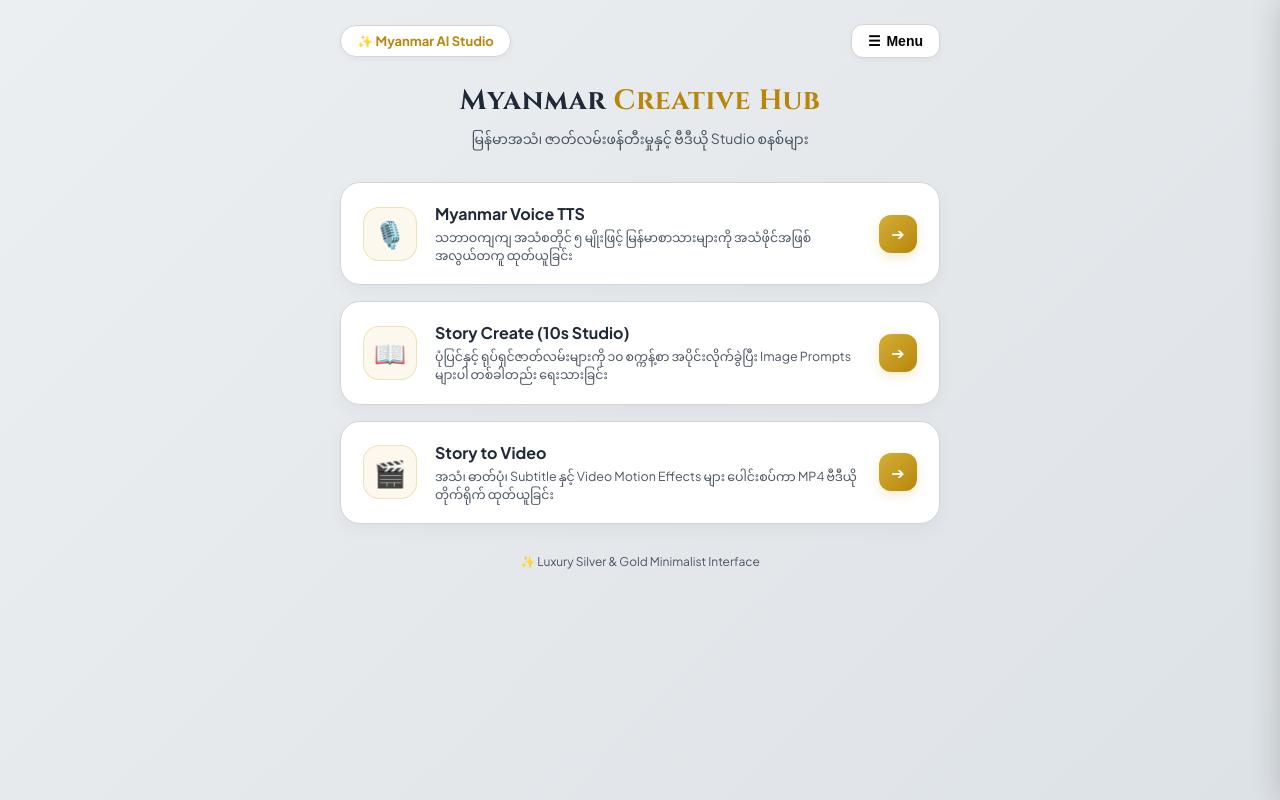
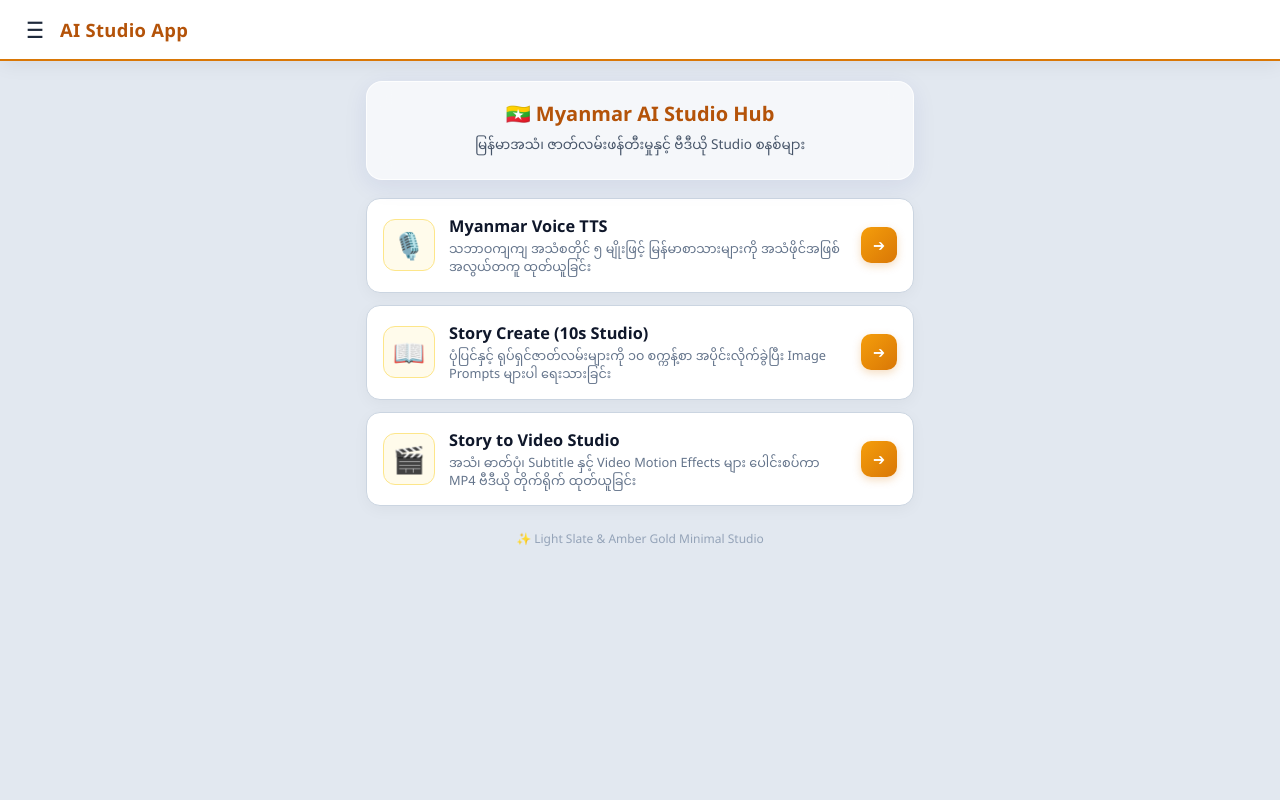
Before and after one commit to nainelinnoo-cmd/myanmar-tts-app, a website: page public/index.html in a window 1280 px wide. Drawn offline with Linux system fonts and the light colour scheme; a web font is replaced by a local one.

Commit message:
Update index.html

```diff
--- a/public/index.html
+++ b/public/index.html
@@ -1,365 +1,360 @@
 <!DOCTYPE html>
-<html lang="my" oncontextmenu="return false;">
+<html lang="my">
 <head>
   <meta charset="UTF-8">
   <meta name="viewport" content="width=device-width, initial-scale=1.0">
-  <title>Myanmar AI Studio - ပင်မစာမျက်နှာ</title>
+  <title>Myanmar AI Studio Hub - AI Studio App</title>
   <link rel="preconnect" href="https://fonts.googleapis.com">
   <link rel="preconnect" href="https://fonts.gstatic.com" crossorigin>
-  <link href="https://fonts.googleapis.com/css2?family=Cinzel:wght@600;700&family=Padauk:wght@400;700&family=Plus+Jakarta+Sans:wght@400;500;600;700&display=swap" rel="stylesheet">
+  <link href="https://fonts.googleapis.com/css2?family=Padauk:wght@400;700&display=swap" rel="stylesheet">
   <style>
-    :root {
-      --silver-bg: #EAECEF;
-      --silver-card: #FFFFFF;
-      --silver-border: #D1D5DB;
-      --silver-subtle: #F3F4F6;
-      --gold-primary: #D4AF37;
-      --gold-dark: #B8860B;
-      --gold-light: #FDF8ED;
-      --gold-glow: rgba(212, 175, 55, 0.25);
-      --text-main: #1F2937;
-      --text-sub: #4B5563;
-    }
-
-    /* စာသားများ Select မှတ်ခြင်းနှင့် Copy ကူးခြင်းကို အပြည့်အဝ ပိတ်ထားခြင်း */
     * {
-      box-sizing: border-box;
       margin: 0;
       padding: 0;
+      box-sizing: border-box;
+      font-family: 'Padauk', 'Segoe UI', Tahoma, Geneva, Verdana, sans-serif;
       -webkit-user-select: none;
       -moz-user-select: none;
       -ms-user-select: none;
       user-select: none;
-      -webkit-touch-callout: none;
     }
 
     body {
-      background: linear-gradient(135deg, #ECEFF2 0%, #DDE2E6 100%);
-      font-family: 'Padauk', 'Plus Jakarta Sans', sans-serif;
-      color: var(--text-main);
-      padding: 24px 16px;
+      background-color: #e2e8f0;
+      color: #0f172a;
+      overflow-x: hidden;
       min-height: 100vh;
-      display: flex;
-      justify-content: center;
-      position: relative;
-      overflow-x: hidden;
+      padding-bottom: 40px;
     }
 
-    .container {
-      width: 100%;
-      max-width: 600px;
-    }
-
-    /* Top Nav */
-    .top-nav {
+    /* Top Navigation Bar */
+    .navbar {
       display: flex;
       justify-content: space-between;
       align-items: center;
-      margin-bottom: 24px;
+      padding: 12px 20px;
+      background-color: #ffffff;
+      box-shadow: 0 4px 20px rgba(0, 0, 0, 0.06);
+      position: sticky;
+      top: 0;
+      z-index: 100;
+      border-bottom: 2px solid #d97706;
     }
-    .brand-badge {
-      display: inline-flex;
-      align-items: center;
-      gap: 6px;
-      padding: 7px 16px;
-      background: #FFFFFF;
-      border: 1px solid var(--silver-border);
-      border-radius: 9999px;
-      font-size: 13px;
-      color: var(--gold-dark);
-      font-weight: 700;
-      box-shadow: 0 2px 6px rgba(0,0,0,0.04);
-    }
-    .menu-trigger {
-      background: #FFFFFF;
-      border: 1px solid var(--silver-border);
-      border-radius: 12px;
-      padding: 8px 16px;
-      cursor: pointer;
-      font-size: 14px;
-      font-weight: 600;
+
+    .nav-left {
       display: flex;
       align-items: center;
-      gap: 6px;
-      box-shadow: 0 2px 6px rgba(0,0,0,0.04);
-      transition: all 0.2s;
-    }
-    .menu-trigger:active {
-      transform: scale(0.96);
+      gap: 10px;
+      white-space: nowrap;
     }
 
-    /* Slide Menu Drawer (ဖုန်းညာဘက်အပေါ်) */
-    .menu-drawer {
+    .logo {
+      font-size: 1.15rem;
+      font-weight: bold;
+      color: #b45309;
+      letter-spacing: 0.3px;
+    }
+
+    .menu-btn {
+      background: none;
+      border: none;
+      color: #1e293b;
+      font-size: 1.4rem;
+      cursor: pointer;
+      padding: 2px 6px;
+      border-radius: 6px;
+    }
+
+    /* Background Overlay */
+    .overlay {
       position: fixed;
       top: 0;
-      right: -290px;
-      width: 280px;
-      height: 100vh;
-      background: #FFFFFF;
-      border-left: 2.5px solid var(--gold-primary);
-      box-shadow: -10px 0 30px rgba(0,0,0,0.18);
-      z-index: 1000;
-      transition: right 0.3s cubic-bezier(0.4, 0, 0.2, 1);
-      padding: 26px 20px;
+      left: 0;
+      width: 100%;
+      height: 100%;
+      background: rgba(15, 23, 42, 0.5);
+      opacity: 0;
+      visibility: hidden;
+      transition: 0.3s ease;
+      z-index: 998;
+      backdrop-filter: blur(2px);
+    }
+
+    .overlay.active {
+      opacity: 1;
+      visibility: visible;
+    }
+
+    /* Left Side Slide Menu */
+    .slide-menu {
+      position: fixed;
+      top: 0;
+      left: -300px;
+      width: 270px;
+      height: 100%;
+      background-color: #ffffff;
+      box-shadow: 5px 0 25px rgba(0, 0, 0, 0.15);
+      transition: left 0.3s ease;
+      z-index: 999;
       display: flex;
       flex-direction: column;
     }
-    .menu-drawer.open { right: 0; }
 
-    .menu-overlay {
-      position: fixed;
-      top: 0;
+    .slide-menu.active {
       left: 0;
-      width: 100vw;
-      height: 100vh;
-      background: rgba(0,0,0,0.45);
-      z-index: 999;
-      opacity: 0;
-      pointer-events: none;
-      transition: opacity 0.3s ease;
-      backdrop-filter: blur(2px);
     }
-    .menu-overlay.open { opacity: 1; pointer-events: auto; }
 
     .menu-header {
       display: flex;
       justify-content: space-between;
       align-items: center;
-      margin-bottom: 24px;
-      border-bottom: 1px solid #E5E7EB;
-      padding-bottom: 14px;
-    }
-    .menu-header h3 {
-      font-family: 'Cinzel', serif;
-      color: var(--gold-dark);
-      font-size: 18px;
-      letter-spacing: 0.5px;
-    }
-    .close-btn {
-      font-size: 26px;
-      cursor: pointer;
-      color: var(--text-sub);
-      line-height: 1;
+      padding: 16px 18px;
+      border-bottom: 1px solid #e2e8f0;
     }
 
-    .menu-items a {
+    .menu-title {
+      font-size: 1.05rem;
+      font-weight: bold;
+      color: #475569;
+    }
+
+    .close-btn {
+      background: none;
+      border: none;
+      color: #1e293b;
+      font-size: 1.3rem;
+      cursor: pointer;
+    }
+
+    .menu-links {
+      list-style: none;
+      padding: 12px 10px;
+      flex-grow: 1;
+    }
+
+    .menu-links li {
+      margin-bottom: 6px;
+    }
+
+    .menu-links a {
       display: flex;
       align-items: center;
       gap: 12px;
-      padding: 14px 16px;
+      padding: 10px 14px;
+      color: #334155;
       text-decoration: none;
-      color: var(--text-main);
-      font-size: 15px;
-      font-weight: 600;
-      border-radius: 12px;
-      margin-bottom: 10px;
-      transition: 0.2s;
-    }
-    .menu-items a:hover {
-      background: var(--gold-light);
-      color: var(--gold-dark);
-    }
-    .menu-items a.active {
-      background: var(--gold-light);
-      color: var(--gold-dark);
-      border-left: 4px solid var(--gold-primary);
+      border-radius: 10px;
+      font-size: 0.9rem;
+      transition: all 0.2s;
     }
 
-    /* Header Title */
-    .hero-box {
-      text-align: center;
-      margin-bottom: 26px;
-    }
-    .hero-box h1 {
-      font-family: 'Cinzel', serif;
-      font-size: 28px;
-      color: var(--text-main);
-      letter-spacing: 0.5px;
-    }
-    .hero-box h1 span {
-      color: var(--gold-dark);
-    }
-    .hero-box p {
-      font-size: 14px;
-      color: var(--text-sub);
-      margin-top: 6px;
+    .menu-links a:hover,
+    .menu-links a.active {
+      background-color: #fef3c7;
+      color: #b45309;
+      font-weight: 600;
     }
 
-    /* Studio App Cards */
-    .app-grid {
+    /* Main Container */
+    .container {
+      padding: 20px 16px;
+      max-width: 580px;
+      margin: auto;
+    }
+
+    /* Glassmorphism Header Box */
+    .glass-header {
+      background: rgba(255, 255, 255, 0.65);
+      backdrop-filter: blur(12px);
+      -webkit-backdrop-filter: blur(12px);
+      padding: 18px 16px;
+      border-radius: 16px;
+      margin-bottom: 18px;
+      box-shadow: 0 6px 24px rgba(31, 38, 135, 0.08);
+      border: 1px solid rgba(255, 255, 255, 0.8);
+      text-align: center;
+    }
+
+    .glass-header h2 {
+      color: #b45309;
+      font-size: 1.25rem;
+      margin-bottom: 4px;
+      font-weight: 700;
+    }
+
+    .glass-header p {
+      color: #475569;
+      font-size: 0.85rem;
+    }
+
+    /* Hub App Cards List */
+    .app-cards-list {
       display: flex;
       flex-direction: column;
-      gap: 16px;
+      gap: 12px;
     }
+
     .app-card {
-      background: var(--silver-card);
-      border: 1px solid var(--silver-border);
-      border-radius: 20px;
-      padding: 20px 22px;
+      display: flex;
+      align-items: center;
+      gap: 14px;
+      background: #ffffff;
+      padding: 16px;
+      border-radius: 14px;
+      border: 1px solid #cbd5e1;
+      box-shadow: 0 4px 15px rgba(0, 0, 0, 0.04);
       text-decoration: none;
       color: inherit;
-      display: flex;
-      align-items: center;
-      gap: 18px;
-      box-shadow: 0 6px 18px rgba(0, 0, 0, 0.04);
-      transition: all 0.25s ease;
-      position: relative;
-      overflow: hidden;
+      transition: all 0.2s ease;
     }
-    .app-card::before {
-      content: "";
-      position: absolute;
-      top: 0;
-      left: 0;
-      width: 4px;
-      height: 100%;
-      background: linear-gradient(to bottom, var(--gold-primary), var(--gold-dark));
-      opacity: 0;
-      transition: opacity 0.25s;
-    }
+
     .app-card:hover {
       transform: translateY(-2px);
-      box-shadow: 0 10px 25px rgba(212, 175, 55, 0.15);
-      border-color: var(--gold-primary);
+      border-color: #f59e0b;
+      box-shadow: 0 6px 20px rgba(245, 158, 11, 0.15);
     }
-    .app-card:hover::before {
-      opacity: 1;
+
+    .app-card:active {
+      transform: scale(0.98);
     }
 
     .app-icon {
-      width: 54px;
-      height: 54px;
-      border-radius: 16px;
-      background: var(--gold-light);
-      border: 1px solid rgba(212, 175, 55, 0.3);
+      width: 52px;
+      height: 52px;
+      border-radius: 12px;
+      background: #fffbeb;
+      border: 1px solid #fde68a;
       display: flex;
       align-items: center;
       justify-content: center;
       font-size: 26px;
       flex-shrink: 0;
     }
+
     .app-info {
       flex: 1;
-    }
-    .app-info h2 {
-      font-size: 16px;
-      font-weight: 700;
-      color: var(--text-main);
-      margin-bottom: 4px;
-      display: flex;
-      align-items: center;
-      gap: 6px;
-    }
-    .app-info p {
-      font-size: 12.5px;
-      color: var(--text-sub);
-      line-height: 1.45;
+      min-width: 0;
     }
 
-    .app-btn-arrow {
-      width: 38px;
-      height: 38px;
-      border-radius: 12px;
-      background: linear-gradient(135deg, var(--gold-primary) 0%, var(--gold-dark) 100%);
-      color: #FFFFFF;
+    .app-info h3 {
+      font-size: 1.02rem;
+      font-weight: 700;
+      color: #0f172a;
+      margin-bottom: 3px;
+    }
+
+    .app-info p {
+      font-size: 0.8rem;
+      color: #64748b;
+      line-height: 1.4;
+    }
+
+    .arrow-btn {
+      width: 36px;
+      height: 36px;
+      border-radius: 10px;
+      background: linear-gradient(135deg, #f59e0b, #d97706);
+      color: #ffffff;
       display: flex;
       align-items: center;
       justify-content: center;
       font-size: 16px;
-      box-shadow: 0 4px 12px var(--gold-glow);
+      font-weight: bold;
       flex-shrink: 0;
-      transition: transform 0.2s;
-    }
-    .app-card:hover .app-btn-arrow {
-      transform: translateX(3px);
+      box-shadow: 0 3px 8px rgba(217, 119, 6, 0.25);
     }
 
-    /* Footer Info */
-    .footer-note {
+    .hub-footer {
       text-align: center;
-      margin-top: 30px;
+      margin-top: 24px;
       font-size: 12px;
-      color: var(--text-sub);
+      color: #94a3b8;
     }
   </style>
 </head>
 <body>
 
-  <!-- Slide Menu Drawer & Overlay -->
-  <div class="menu-overlay" id="menuOverlay" onclick="toggleMenu()"></div>
-  <div class="menu-drawer" id="menuDrawer">
+  <!-- Top Navbar -->
+  <header class="navbar">
+    <div class="nav-left">
+      <button class="menu-btn" onclick="openMenu()">☰</button>
+      <div class="logo">AI Studio App</div>
+    </div>
+  </header>
+
+  <!-- Overlay -->
+  <div class="overlay" id="overlay" onclick="closeMenu()"></div>
+
+  <!-- Left Side Slide Menu -->
+  <nav class="slide-menu" id="slideMenu">
     <div class="menu-header">
-      <h3>STUDIO MENU</h3>
-      <span class="close-btn" onclick="toggleMenu()">&times;</span>
+      <span class="menu-title">Menu</span>
+      <button class="close-btn" onclick="closeMenu()">✕</button>
     </div>
-    <div class="menu-items">
-      <a href="/" class="active">🏠 Main Portal (ပင်မ)</a>
-      <a href="/mmvoice.html">🎙️ Myanmar Voice TTS</a>
-      <a href="/storycreate.html">📖 Story Create Studio</a>
-      <a href="/storytovideo.html">🎬 Story to Video Studio</a>
-    </div>
-  </div>
+    <ul class="menu-links">
+      <li><a href="/" class="active">🏠 Main Page</a></li>
+      <li><a href="/mmvoice">🎙️ Myanmar Voice TTS</a></li>
+      <li><a href="/storycreate">📖 Story Create</a></li>
+      <li><a href="/storytovideo">🎬 Story to Video Studio</a></li>
+    </ul>
+  </nav>
 
+  <!-- Main Container -->
   <div class="container">
-    <!-- Top Nav -->
-    <div class="top-nav">
-      <div class="brand-badge">✨ Myanmar AI Studio</div>
-      <button class="menu-trigger" onclick="toggleMenu()">
-        <span>☰</span>
-        <span>Menu</span>
-      </button>
-    </div>
-
-    <!-- Hero Title -->
-    <div class="hero-box">
-      <h1>Myanmar <span>Creative Hub</span></h1>
+    <div class="glass-header">
+      <h2>🇲🇲 Myanmar AI Studio Hub</h2>
       <p>မြန်မာအသံ၊ ဇာတ်လမ်းဖန်တီးမှုနှင့် ဗီဒီယို Studio စနစ်များ</p>
     </div>
 
-    <!-- 3 Main Features Connected -->
-    <div class="app-grid">
-
+    <div class="app-cards-list">
       <!-- 1. Myanmar Voice TTS -->
-      <a href="/mmvoice.html" class="app-card">
+      <a href="/mmvoice" class="app-card">
         <div class="app-icon">🎙️</div>
         <div class="app-info">
-          <h2>Myanmar Voice TTS</h2>
+          <h3>Myanmar Voice TTS</h3>
           <p>သဘာဝကျကျ အသံစတိုင် ၅ မျိုးဖြင့် မြန်မာစာသားများကို အသံဖိုင်အဖြစ် အလွယ်တကူ ထုတ်ယူခြင်း</p>
         </div>
-        <div class="app-btn-arrow">➔</div>
+        <div class="arrow-btn">➔</div>
       </a>
 
-      <!-- 2. Story Create -->
-      <a href="/storycreate.html" class="app-card">
+      <!-- 2. Story Create Studio -->
+      <a href="/storycreate" class="app-card">
         <div class="app-icon">📖</div>
         <div class="app-info">
-          <h2>Story Create (10s Studio)</h2>
-          <p>ပုံပြင်နှင့် ရုပ်ရှင်ဇာတ်လမ်းများကို ၁၀ စက္ကန့်စာ အပိုင်းလိုက်ခွဲပြီး Image Prompts များပါ တစ်ခါတည်း ရေးသားခြင်း</p>
+          <h3>Story Create (10s Studio)</h3>
+          <p>ပုံပြင်နှင့် ရုပ်ရှင်ဇာတ်လမ်းများကို ၁၀ စက္ကန့်စာ အပိုင်းလိုက်ခွဲပြီး Image Prompts များပါ ရေးသားခြင်း</p>
         </div>
-        <div class="app-btn-arrow">➔</div>
+        <div class="arrow-btn">➔</div>
       </a>
 
-      <!-- 3. Story to Video -->
-      <a href="/storytovideo.html" class="app-card">
+      <!-- 3. Story to Video Studio -->
+      <a href="/storytovideo" class="app-card">
         <div class="app-icon">🎬</div>
         <div class="app-info">
-          <h2>Story to Video</h2>
+          <h3>Story to Video Studio</h3>
           <p>အသံ၊ ဓာတ်ပုံ၊ Subtitle နှင့် Video Motion Effects များ ပေါင်းစပ်ကာ MP4 ဗီဒီယို တိုက်ရိုက် ထုတ်ယူခြင်း</p>
         </div>
-        <div class="app-btn-arrow">➔</div>
+        <div class="arrow-btn">➔</div>
       </a>
-
     </div>
 
-    <div class="footer-note">
-      ✨ Luxury Silver & Gold Minimalist Interface
+    <div class="hub-footer">
+      ✨ Light Slate & Amber Gold Minimal Studio
     </div>
   </div>
 
   <script>
-    function toggleMenu() {
-      document.getElementById('menuDrawer').classList.toggle('open');
-      document.getElementById('menuOverlay').classList.toggle('open');
+    const slideMenu = document.getElementById('slideMenu');
+    const overlay = document.getElementById('overlay');
+
+    function openMenu() {
+      slideMenu.classList.add('active');
+      overlay.classList.add('active');
+    }
+
+    function closeMenu() {
+      slideMenu.classList.remove('active');
+      overlay.classList.remove('active');
     }
   </script>
 </body>
```
